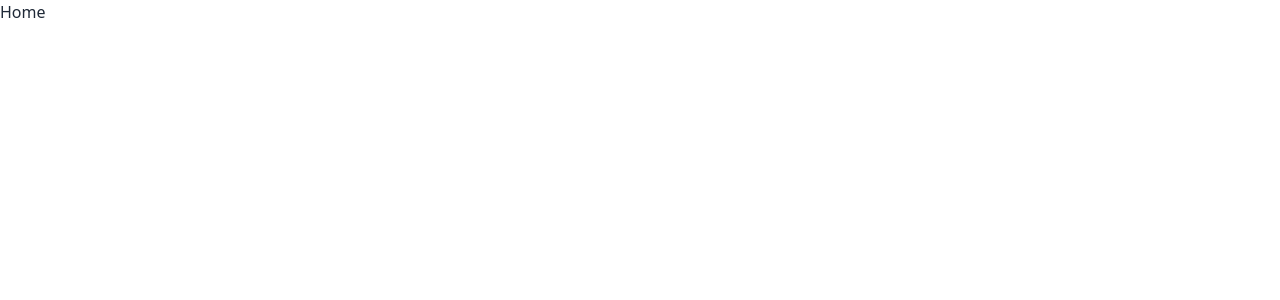
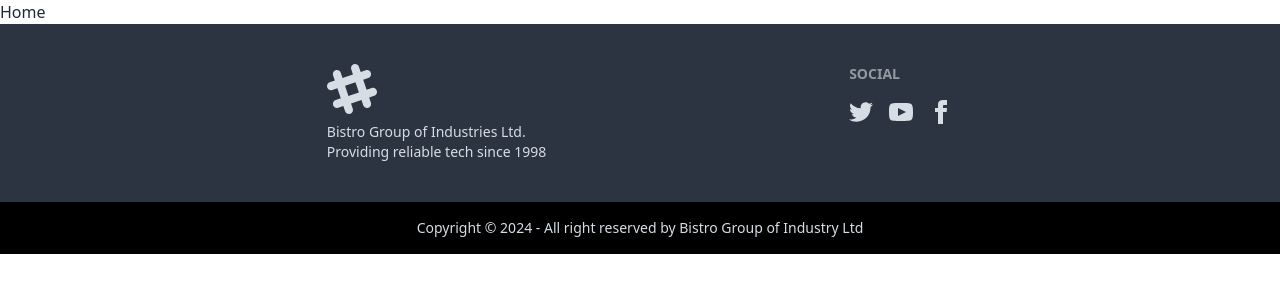
Before and after one commit to wadsahin/Bistro-boss-client, a React (Vite) app: page / in a window 1280 px wide. Shown: the top 300 px of the page. Built offline with nearby package versions, Linux system fonts and the light colour scheme.

Commit message:
Added footer

```diff
--- a/src/Layout/Main.jsx
+++ b/src/Layout/Main.jsx
@@ -1,9 +1,11 @@
 import { Outlet } from "react-router-dom";
+import Footer from "../Pages/Shared/Footer/Footer";
 
 const Main = () => {
   return (
     <div>
       <Outlet></Outlet>
+      <Footer></Footer>
     </div>
   );
 };
--- a/src/Pages/Shared/Footer/Footer.jsx
+++ b/src/Pages/Shared/Footer/Footer.jsx
@@ -2,9 +2,72 @@
 
 const Footer = () => {
   return (
-    <div>
+    <footer>
+      <div className="footer bg-neutral text-neutral-content p-10 justify-evenly">
+        <aside>
+          <svg
+            width="50"
+            height="50"
+            viewBox="0 0 24 24"
+            xmlns="http://www.w3.org/2000/svg"
+            fillRule="evenodd"
+            clipRule="evenodd"
+            className="fill-current">
+            <path
+              d="M22.672 15.226l-2.432.811.841 2.515c.33 1.019-.209 2.127-1.23 2.456-1.15.325-2.148-.321-2.463-1.226l-.84-2.518-5.013 1.677.84 2.517c.391 1.203-.434 2.542-1.831 2.542-.88 0-1.601-.564-1.86-1.314l-.842-2.516-2.431.809c-1.135.328-2.145-.317-2.463-1.229-.329-1.018.211-2.127 1.231-2.456l2.432-.809-1.621-4.823-2.432.808c-1.355.384-2.558-.59-2.558-1.839 0-.817.509-1.582 1.327-1.846l2.433-.809-.842-2.515c-.33-1.02.211-2.129 1.232-2.458 1.02-.329 2.13.209 2.461 1.229l.842 2.515 5.011-1.677-.839-2.517c-.403-1.238.484-2.553 1.843-2.553.819 0 1.585.509 1.85 1.326l.841 2.517 2.431-.81c1.02-.33 2.131.211 2.461 1.229.332 1.018-.21 2.126-1.23 2.456l-2.433.809 1.622 4.823 2.433-.809c1.242-.401 2.557.484 2.557 1.838 0 .819-.51 1.583-1.328 1.847m-8.992-6.428l-5.01 1.675 1.619 4.828 5.011-1.674-1.62-4.829z"></path>
+          </svg>
+          <p>
+            Bistro Group of Industries Ltd.
+            <br />
+            Providing reliable tech since 1998
+          </p>
+        </aside>
+        <nav>
+          <h6 className="footer-title">Social</h6>
+          <div className="grid grid-flow-col gap-4">
+            <a>
+              <svg
+                xmlns="http://www.w3.org/2000/svg"
+                width="24"
+                height="24"
+                viewBox="0 0 24 24"
+                className="fill-current">
+                <path
+                  d="M24 4.557c-.883.392-1.832.656-2.828.775 1.017-.609 1.798-1.574 2.165-2.724-.951.564-2.005.974-3.127 1.195-.897-.957-2.178-1.555-3.594-1.555-3.179 0-5.515 2.966-4.797 6.045-4.091-.205-7.719-2.165-10.148-5.144-1.29 2.213-.669 5.108 1.523 6.574-.806-.026-1.566-.247-2.229-.616-.054 2.281 1.581 4.415 3.949 4.89-.693.188-1.452.232-2.224.084.626 1.956 2.444 3.379 4.6 3.419-2.07 1.623-4.678 2.348-7.29 2.04 2.179 1.397 4.768 2.212 7.548 2.212 9.142 0 14.307-7.721 13.995-14.646.962-.695 1.797-1.562 2.457-2.549z"></path>
+              </svg>
+            </a>
+            <a>
+              <svg
+                xmlns="http://www.w3.org/2000/svg"
+                width="24"
+                height="24"
+                viewBox="0 0 24 24"
+                className="fill-current">
+                <path
+                  d="M19.615 3.184c-3.604-.246-11.631-.245-15.23 0-3.897.266-4.356 2.62-4.385 8.816.029 6.185.484 8.549 4.385 8.816 3.6.245 11.626.246 15.23 0 3.897-.266 4.356-2.62 4.385-8.816-.029-6.185-.484-8.549-4.385-8.816zm-10.615 12.816v-8l8 3.993-8 4.007z"></path>
+              </svg>
+            </a>
+            <a>
+              <svg
+                xmlns="http://www.w3.org/2000/svg"
+                width="24"
+                height="24"
+                viewBox="0 0 24 24"
+                className="fill-current">
+                <path
+                  d="M9 8h-3v4h3v12h5v-12h3.642l.358-4h-4v-1.667c0-.955.192-1.333 1.115-1.333h2.885v-5h-3.808c-3.596 0-5.192 1.583-5.192 4.615v3.385z"></path>
+              </svg>
+            </a>
+          </div>
+        </nav>
+      </div>
+      <div className="footer footer-center bg-black text-neutral-content p-4">
+        <aside>
+          <p>Copyright © {new Date().getFullYear()} - All right reserved by Bistro Group of Industry Ltd</p>
+        </aside>
+      </div>
 
-    </div>
+    </footer>
   );
 };
 
```
